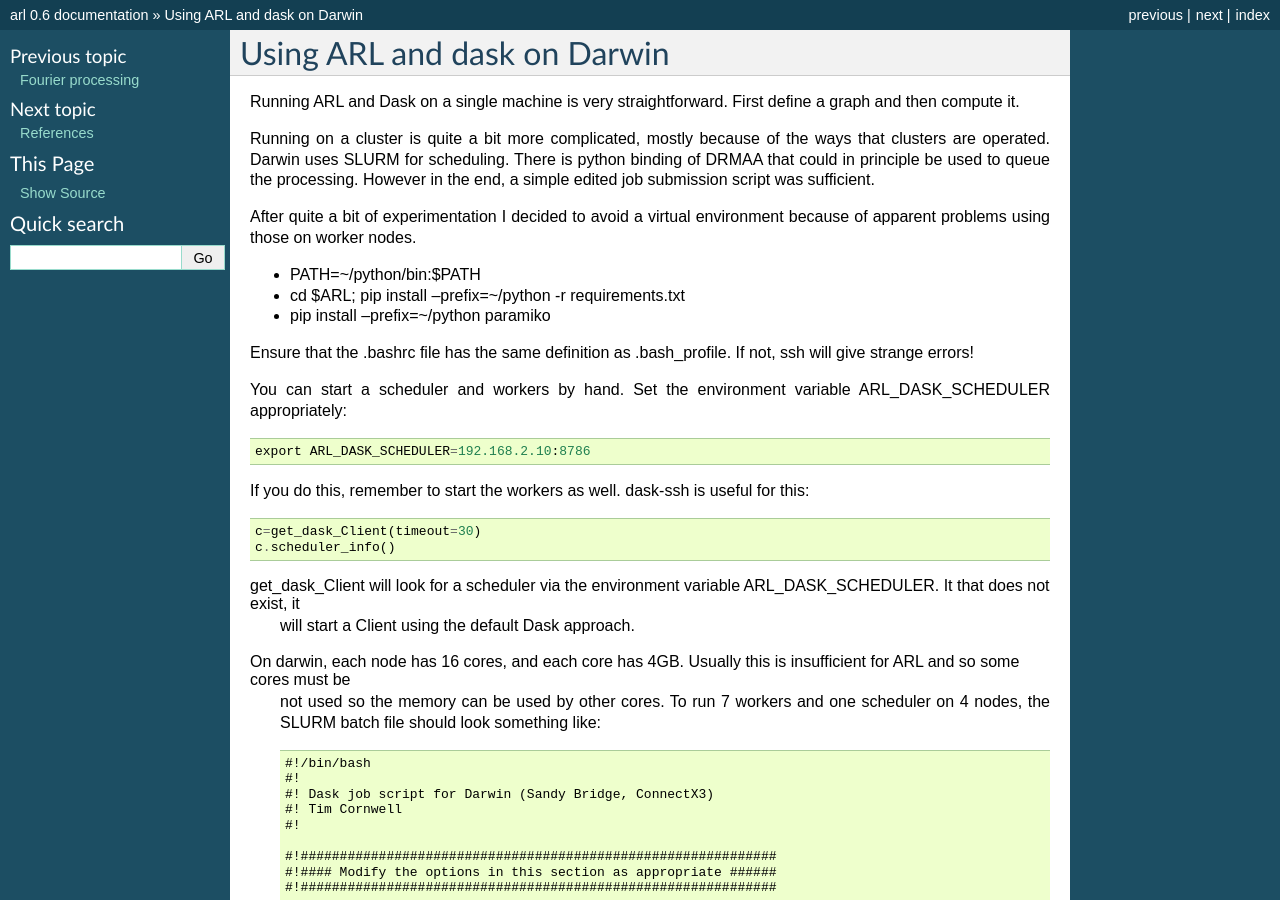
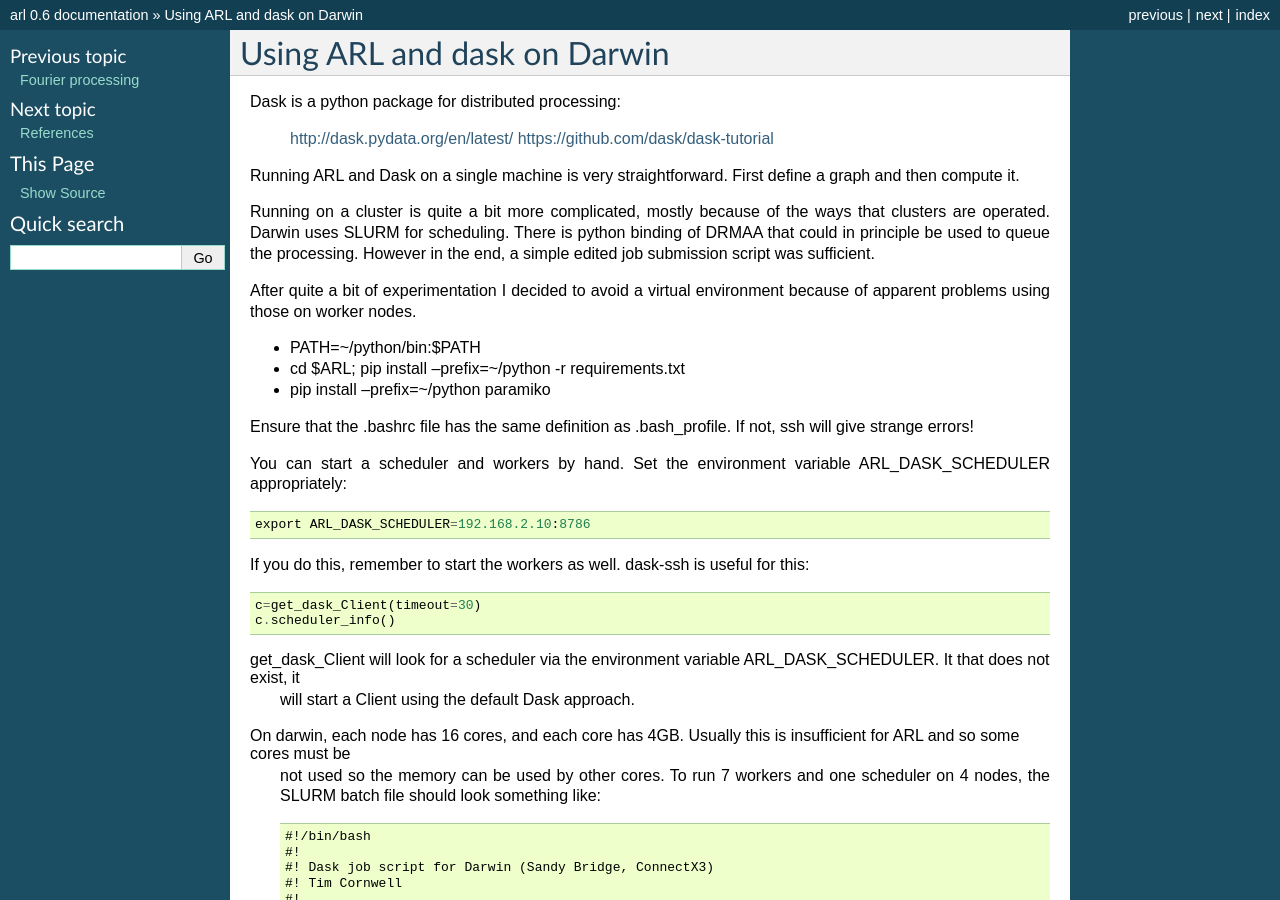
Before and after one commit to ska-telescope/ska-sdp-func-python, a Sphinx documentation site: the page built from docs/ARL_dask.rst, in a window 1280 px wide and 900 px high. Built offline with Sphinx 7.4.7, drawn with Linux system fonts in a browser that asks for light colours; pages that are not in the unit, such as notebooks, are missing from menus.

Commit message:
Imaging-dask changes
Reworked visibility graphing. It had been iterating at a too low level. I changed the structure and can now do larger numbers of visibility sets.

Added some asserts to check on types on entry of key functions. One failure mode of working with graphs is to pass a list of items instead of the item itself.

```diff
--- a/docs/ARL_dask.rst
+++ b/docs/ARL_dask.rst
@@ -1,6 +1,11 @@
 
 Using ARL and dask on Darwin
 ****************************
+
+Dask is a python package for distributed processing:
+
+    http://dask.pydata.org/en/latest/
+    https://github.com/dask/dask-tutorial
 
 Running ARL and Dask on a single machine is very straightforward. First define a graph and then compute it.
 
```
